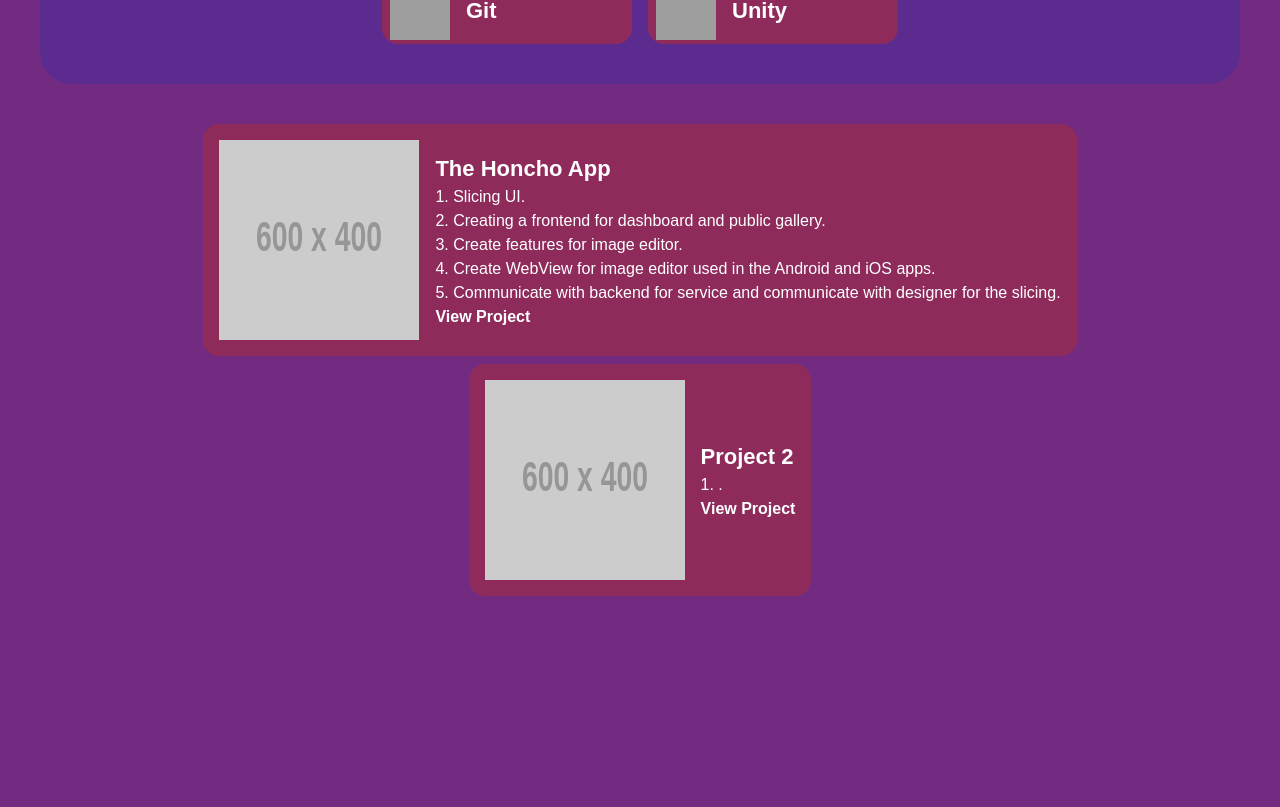
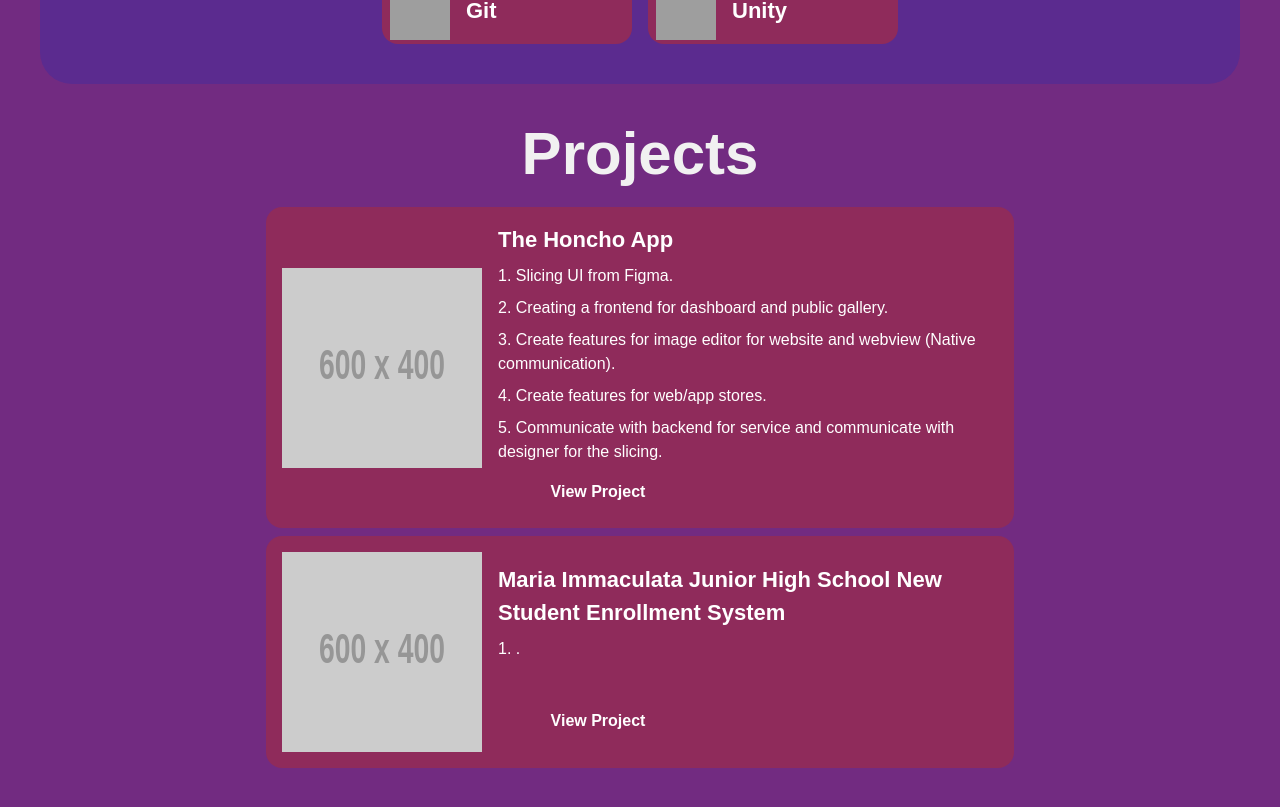
Before and after one commit to yogisyo16/porto-by-yogis-v2, a Next.js app: page / in a window 1280 px wide. Shown: the part 1136-1943 px from the top of the page. Before the commit the page ends 1860 px from the top, so only its background shows below. Built offline with nearby package versions, Linux system fonts and the light colour scheme; grey boxes are pictures that could not be loaded.

Commit message:
Added: Projects on body

```diff
--- a/app/about/page.tsx
+++ b/app/about/page.tsx
@@ -16,7 +16,7 @@ export default function About() {
                     linkProject="#"
                     linkContact="#"
                 />
-                <ThreeScene/>
+                {/* <ThreeScene/> */}
             </main>
         </>
     )
--- a/components/MainPage/PtBody.tsx
+++ b/components/MainPage/PtBody.tsx
@@ -43,14 +43,14 @@ function ProjectCard({ title, description1, description2, description3, descript
     return (
         <div className="flex flex-row items-center gap-4 rounded-2xl bg-accent-yogis p-4">
             <img className="h-[200px] w-[200px]" src={image} alt={title} />
-            <div className="flex flex-col">
+            <div className="flex flex-col w-[500px] gap-[8px]">
                 <h3 className="text-white font-bold text-[22px]">{title}</h3>
-                <p className="text-white">{description1}</p>
-                <p className="text-white">{description2}</p>
-                <p className="text-white">{description3}</p>
-                <p className="text-white">{description4}</p>
-                <p className="text-white">{description5}</p>
-                <a href={link} className="text-white font-bold">View Project</a>
+                <p className="text-white text-wrap">{description1}</p>
+                <p className="text-white text-wrap">{description2}</p>
+                <p className="text-white text-wrap">{description3}</p>
+                <p className="text-white text-wrap">{description4}</p>
+                <p className="text-white text-wrap">{description5}</p>
+                <a href={link} className="text-white text-center font-bold w-[200px] border-0 p-[8px] rounded-[100px] hover:bg-secondary-yogis/50">View Project</a>
             </div>
         </div>
     );
@@ -102,6 +102,7 @@ export default function PtBody() {
                 </section>
                 <section>
                     <div className="container flex flex-col gap-2 w-auto h-auto justify-center items-center">
+                        <h2 className="text-6xl font-bold pb-[15px]">Projects</h2>
                         {
                             projects.map((project) => (
                                 <ProjectCard
--- a/services/Projects.ts
+++ b/services/Projects.ts
@@ -2,17 +2,17 @@ export const projects = [
     {
         id: 1,
         title: "The Honcho App",
-        description1: "1. Slicing UI.",
+        description1: "1. Slicing UI from Figma.",
         description2: "2. Creating a frontend for dashboard and public gallery.",
-        description3: "3. Create features for image editor.",
-        description4: "4. Create WebView for image editor used in the Android and iOS apps.",
+        description3: "3. Create features for image editor for website and webview (Native communication).",
+        description4: "4. Create features for web/app stores.",
         description5: "5. Communicate with backend for service and communicate with designer for the slicing.",
         image: "https://placehold.co/600x400?font=roboto",
         link: "#",
     },
     {
         id: 2,
-        title: "Project 2",
+        title: "Maria Immaculata Junior High School New Student Enrollment System",
         description1: "1. .",
         // description2: "2. .",
         // description3: "3. .",
```
